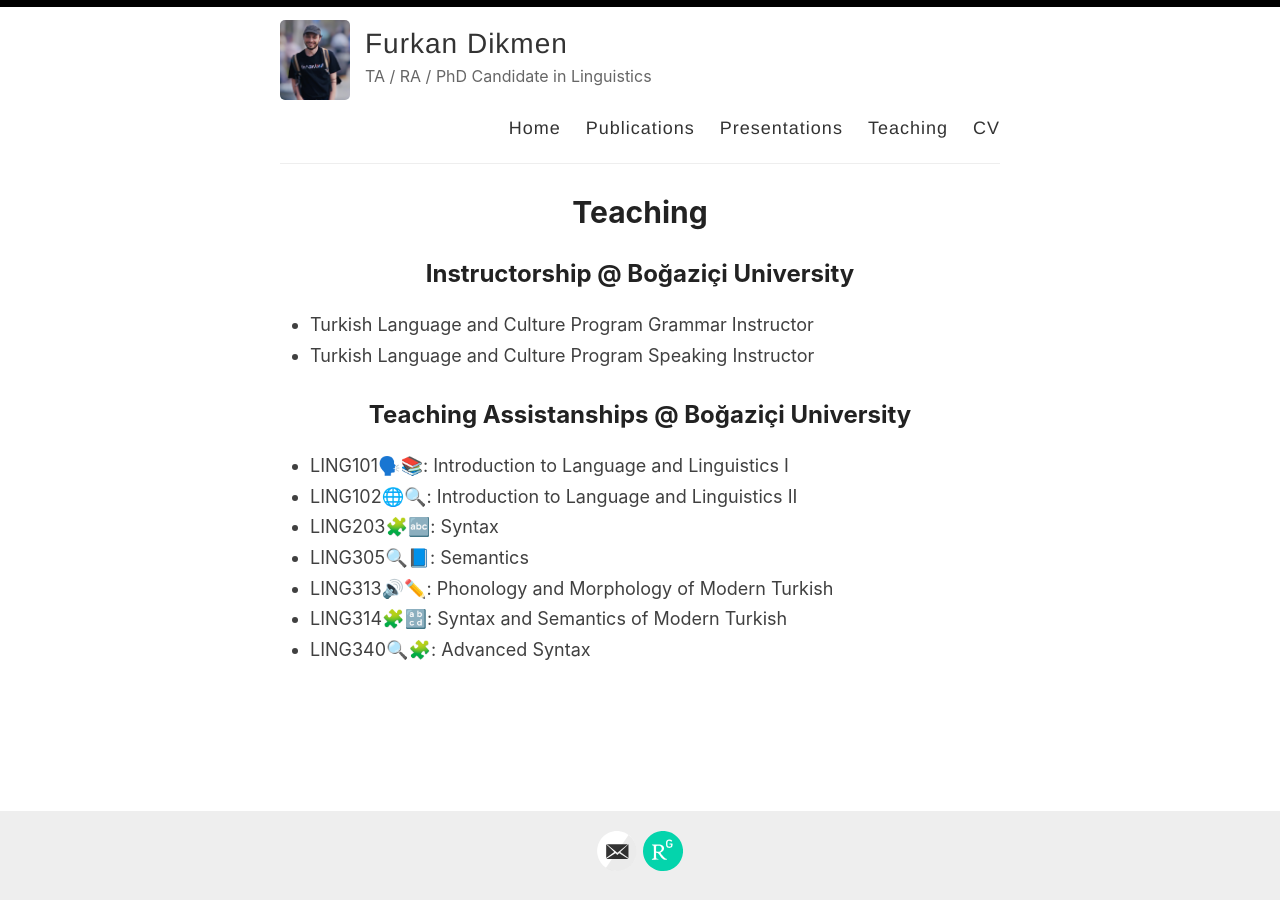
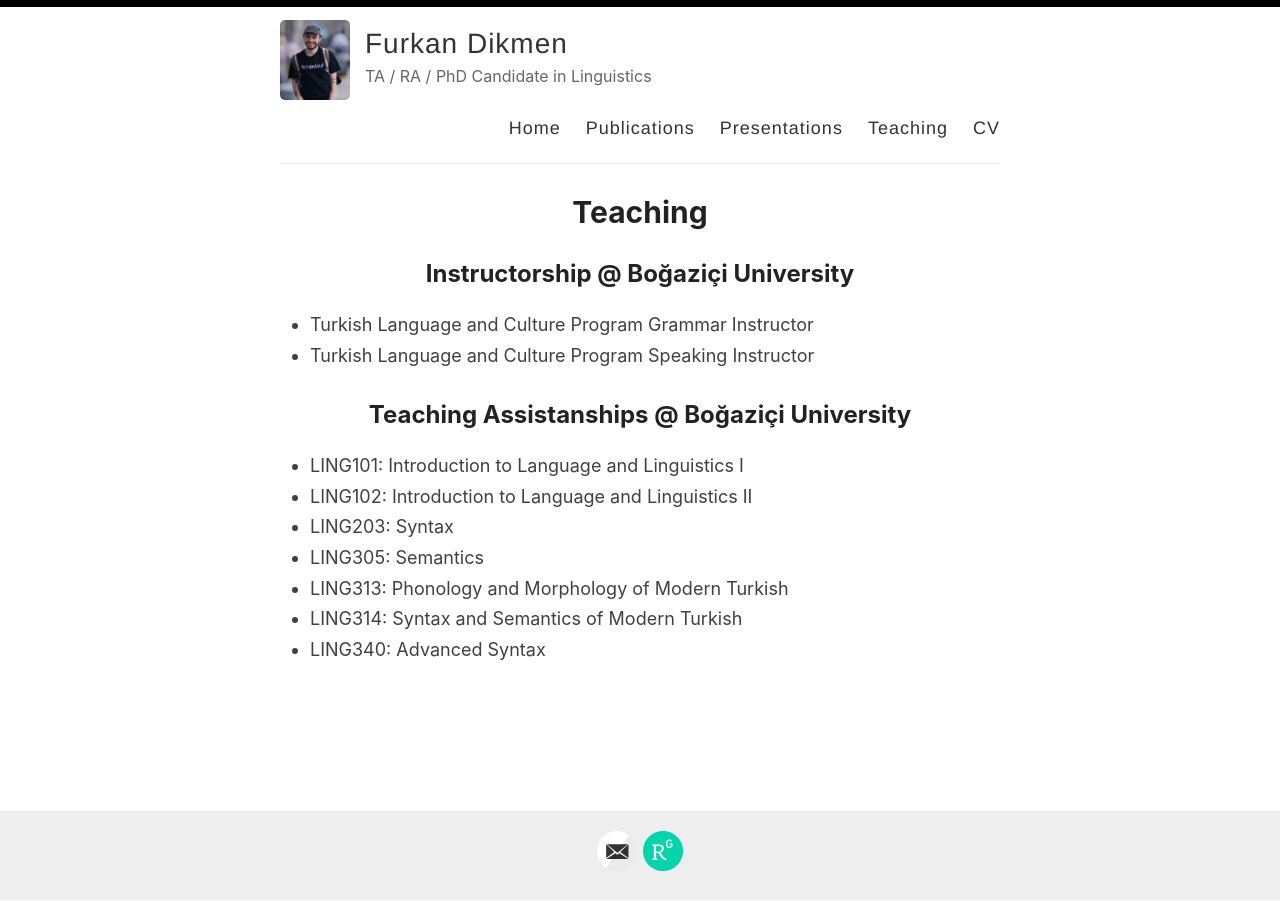
Before and after one commit to furkandikmen/furkandikmen.github.io, a Jekyll site: the page built from _pages/teaching.md, in a window 1280 px wide. Built offline with Jekyll 4.4.1, drawn with Linux system fonts in a browser that asks for light colours; part of the change alters nothing that is shown.

```diff
--- a/_pages/teaching.md
+++ b/_pages/teaching.md
@@ -11,10 +11,10 @@ permalink: /teaching/
 
 ## Teaching Assistanships @ Boğaziçi University
 
-- LING101🗣️📚: Introduction to Language and Linguistics I
-- LING102🌐🔍: Introduction to Language and Linguistics II
-- LING203🧩🔤: Syntax
-- LING305🔍📘: Semantics
-- LING313🔊✏️: Phonology and Morphology of Modern Turkish
-- LING314🧩🔡: Syntax and Semantics of Modern Turkish
-- LING340🔍🧩: Advanced Syntax
+- LING101: Introduction to Language and Linguistics I
+- LING102: Introduction to Language and Linguistics II
+- LING203: Syntax
+- LING305: Semantics
+- LING313: Phonology and Morphology of Modern Turkish
+- LING314: Syntax and Semantics of Modern Turkish
+- LING340: Advanced Syntax
```
